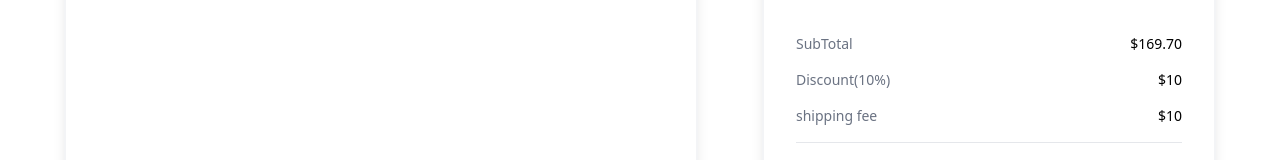
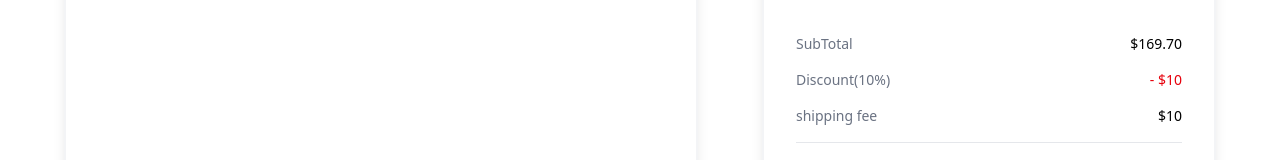
Before and after one commit to SheHab970/e-commerce_app, a Next.js app: page /cart in a window 1280 px wide. Shown: the part 319-479 px from the top of the page. Built offline with nearby package versions, Linux system fonts and the light colour scheme.

Commit message:
Edite details card

```diff
--- a/src/components/Cart.tsx
+++ b/src/components/Cart.tsx
@@ -114,8 +114,8 @@ const Cart = () => {
                         </div>
                         <div className="flex items-center justify-between text-sm">
                             <p className="text-gray-500">Discount(10%)</p>
-                            <p className="font-medium">
-                                $10
+                            <p className="font-medium text-red-600">
+                                - $10
                             </p>
                         </div>
                         <div className="flex items-center justify-between text-sm">
@@ -132,10 +132,14 @@ const Cart = () => {
                             </p>
                         </div>
                     </div>
-                    <button className="w-full bg-gray-800 hover:bg-gray-900 transition-all duration-300 text-white rounded-md cursor-pointer flex items-center justify-center p-2 gap-1">
+                    {activeStep === 1 &&
+                    <button
+                        className="w-full bg-gray-800 hover:bg-gray-900 transition-all duration-300 text-white rounded-md cursor-pointer flex items-center justify-center p-2 gap-1"
+                        onClick={() => router.push(`/cart?step=2`)}
+                        >
                         Continue
                         <ArrowRight className="w-3 h-3"/>
-                    </button>
+                    </button>}
                 </div>
             </div>
         </div>
```
